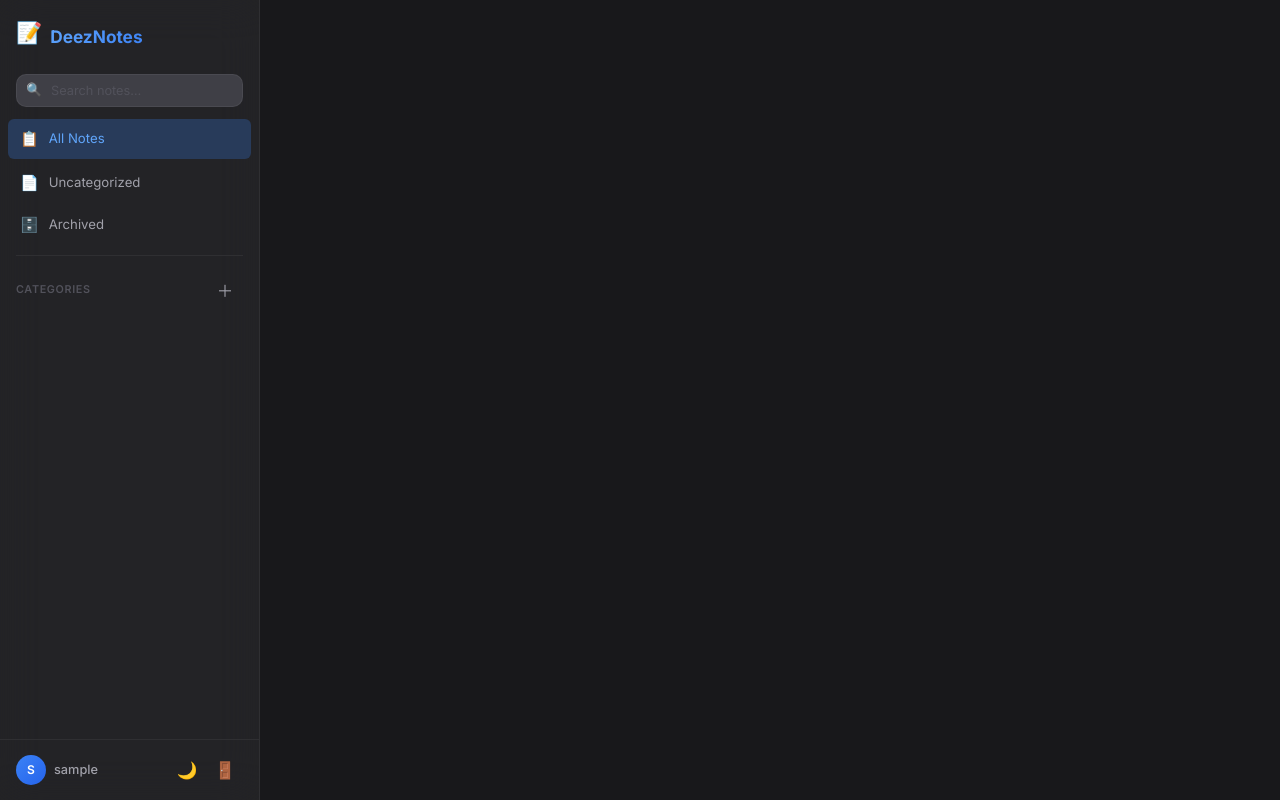
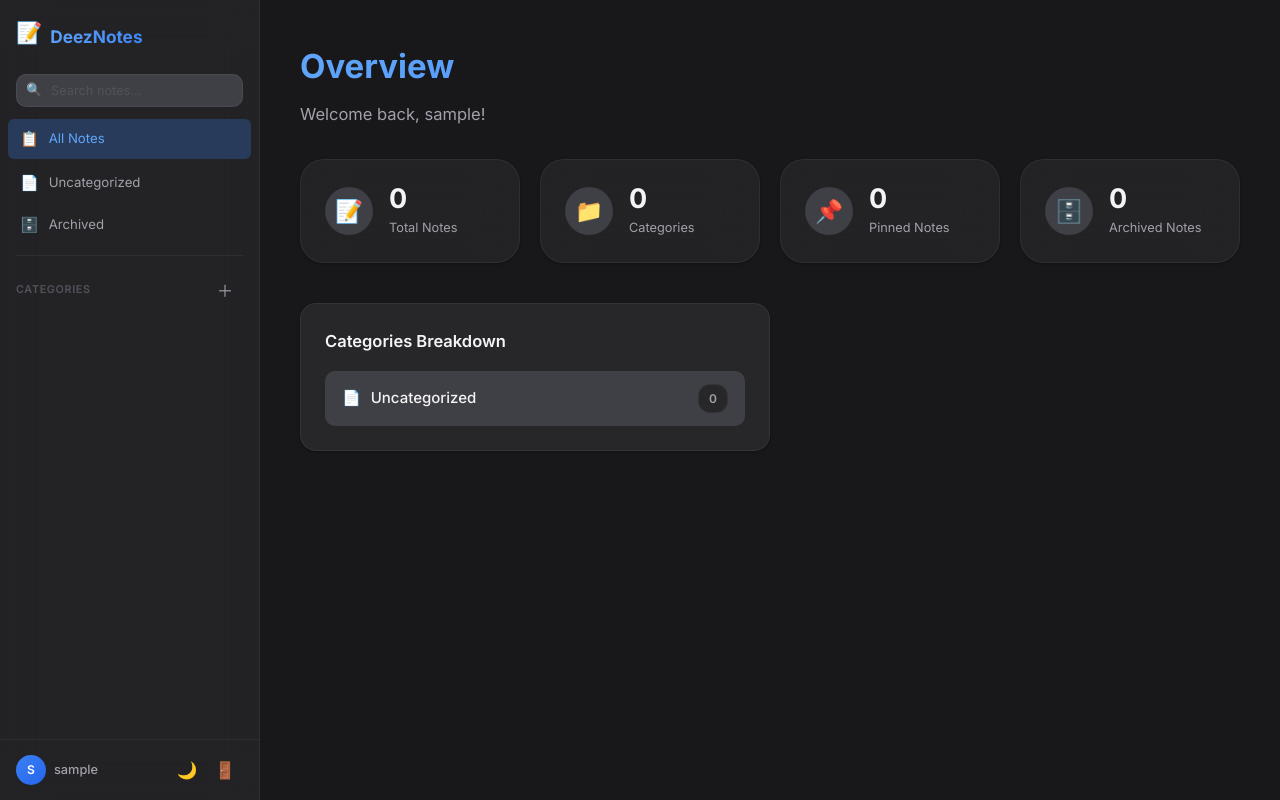
Before and after one commit to webbyfx/deeznotes, a Flask app: page /notes in a window 1280 px wide. Run offline with Flask 3, Linux system fonts and the light colour scheme; the visitor is signed in with stand-in values (Sample User, id 1); data that the repository does not hold is empty; some libraries are stand-ins or nearby versions.

Commit message:
style: Added overview page

```diff
--- a/static/css/style.css
+++ b/static/css/style.css
@@ -675,6 +675,148 @@ input[type="password"]::placeholder {
 .topbar-title {
     font-size: 1rem;
     font-weight: 600;
+}
+
+/* ----- Overview Panel ----- */
+.overview-panel {
+    flex: 1;
+    padding: 40px;
+    overflow-y: auto;
+    background: var(--bg-primary);
+    animation: fadeIn 0.4s ease-out;
+}
+@keyframes fadeIn {
+    from { opacity: 0; transform: translateY(10px); }
+    to { opacity: 1; transform: translateY(0); }
+}
+
+.overview-header {
+    margin-bottom: 32px;
+}
+.overview-header h1 {
+    font-size: 2.2rem;
+    font-weight: 700;
+    margin-bottom: 8px;
+    background: linear-gradient(135deg, var(--accent-light), var(--accent));
+    -webkit-background-clip: text;
+    -webkit-text-fill-color: transparent;
+    background-clip: text;
+}
+.overview-header p {
+    color: var(--text-secondary);
+    font-size: 1.1rem;
+}
+
+.overview-stats-grid {
+    display: grid;
+    grid-template-columns: repeat(auto-fill, minmax(220px, 1fr));
+    gap: 20px;
+    margin-bottom: 40px;
+}
+
+.stat-card {
+    background: var(--bg-glass);
+    backdrop-filter: blur(20px);
+    -webkit-backdrop-filter: blur(20px);
+    border: 1px solid var(--border);
+    border-radius: var(--radius-xl);
+    padding: 24px;
+    display: flex;
+    align-items: center;
+    gap: 16px;
+    box-shadow: var(--shadow-sm);
+    transition: all var(--transition);
+}
+.stat-card:hover {
+    transform: translateY(-2px);
+    box-shadow: var(--shadow-md);
+    border-color: var(--border-strong);
+}
+
+.stat-icon {
+    width: 48px;
+    height: 48px;
+    border-radius: 50%;
+    background: var(--bg-tertiary);
+    display: flex;
+    align-items: center;
+    justify-content: center;
+    font-size: 1.5rem;
+}
+
+.stat-info {
+    display: flex;
+    flex-direction: column;
+}
+.stat-value {
+    font-size: 1.8rem;
+    font-weight: 700;
+    color: var(--text-primary);
+    line-height: 1.1;
+}
+.stat-label {
+    font-size: 0.85rem;
+    color: var(--text-secondary);
+    margin-top: 4px;
+}
+
+.overview-sections {
+    display: grid;
+    grid-template-columns: 1fr;
+    gap: 24px;
+}
+.overview-section {
+    background: var(--bg-card);
+    border: 1px solid var(--border);
+    border-radius: var(--radius-lg);
+    padding: 24px;
+    box-shadow: var(--shadow-sm);
+    width: 50%;
+}
+@media (max-width: 768px) {
+    .overview-section { width: 100%; }
+}
+.overview-section h3 {
+    font-size: 1.1rem;
+    color: var(--text-primary);
+    margin-bottom: 16px;
+    font-weight: 600;
+}
+
+.category-stats-list {
+    display: flex;
+    flex-direction: column;
+    gap: 12px;
+}
+.category-stat-item {
+    display: flex;
+    justify-content: space-between;
+    align-items: center;
+    padding: 12px 16px;
+    background: var(--bg-tertiary);
+    border-radius: var(--radius-md);
+    border: 1px solid transparent;
+    transition: all var(--transition);
+}
+.category-stat-item:hover {
+    border-color: var(--border-strong);
+    background: var(--bg-hover);
+}
+.category-stat-name {
+    display: flex;
+    align-items: center;
+    gap: 10px;
+    font-weight: 500;
+    color: var(--text-primary);
+}
+.category-stat-count {
+    background: var(--bg-secondary);
+    color: var(--text-secondary);
+    padding: 4px 10px;
+    border-radius: 12px;
+    font-size: 0.8rem;
+    font-weight: 600;
+    border: 1px solid var(--border);
 }
 
 /* ----- Editor Panel ----- */
--- a/static/js/app.js
+++ b/static/js/app.js
@@ -32,6 +32,12 @@
         noteListEmpty: $('#note-list-empty'),
         noteListPanel: $('#note-list-panel'),
         noteListTitle: $('#note-list-title'),
+        overviewPanel: $('#overview-panel'),
+        statTotalNotes: $('#stat-total-notes'),
+        statTotalCategories: $('#stat-total-categories'),
+        statPinnedNotes: $('#stat-pinned-notes'),
+        statArchivedNotes: $('#stat-archived-notes'),
+        categoryStatsList: $('#category-stats-list'),
         editorPanel: $('#editor-panel'),
         editorTitle: $('#editor-title'),
         editorDate: $('#editor-date'),
@@ -359,6 +365,7 @@
         let allCount = 0;
         let uncategorizedCount = 0;
         let archivedCount = 0;
+        let pinnedCount = 0;
         const catCounts = {};
 
         state.notes.forEach((note) => {
@@ -368,6 +375,8 @@
             const allNotesContainer = document.getElementById('notes-all');
             if (allNotesContainer) allNotesContainer.appendChild(elAll);
             allCount++;
+
+            if (note.is_pinned) pinnedCount++;
 
             if (note.is_archived) {
                 const archivedContainer = document.getElementById('notes-archived');
@@ -390,7 +399,37 @@
             }
         });
 
-        // Removed counts update
+        // Update Overview Stats
+        if (dom.statTotalNotes) {
+            dom.statTotalNotes.textContent = allCount;
+            dom.statTotalCategories.textContent = state.categories.length;
+            dom.statPinnedNotes.textContent = pinnedCount;
+            dom.statArchivedNotes.textContent = archivedCount;
+
+            dom.categoryStatsList.innerHTML = '';
+            state.categories.forEach(cat => {
+                const count = catCounts[cat.id] || 0;
+                const catEl = document.createElement('div');
+                catEl.className = 'category-stat-item';
+                catEl.innerHTML = `
+                    <div class="category-stat-name">
+                        <span style="color: ${cat.color};">${cat.icon}</span>
+                        ${escHtml(cat.name)}
+                    </div>
+                    <div class="category-stat-count">${count}</div>
+                `;
+                dom.categoryStatsList.appendChild(catEl);
+            });
+            const uncatEl = document.createElement('div');
+            uncatEl.className = 'category-stat-item';
+            uncatEl.innerHTML = `
+                <div class="category-stat-name">
+                    <span>📄</span> Uncategorized
+                </div>
+                <div class="category-stat-count">${uncategorizedCount}</div>
+            `;
+            dom.categoryStatsList.appendChild(uncatEl);
+        }
     }
 
     async function openNote(noteId) {
@@ -414,6 +453,7 @@
         dom.btnArchive.style.opacity = note.is_archived ? '1' : '0.5';
 
         // Show editor
+        if (dom.overviewPanel) dom.overviewPanel.style.display = 'none';
         dom.editorPanel.style.display = 'flex';
         dom.mainContent.classList.add('editor-active');
 
@@ -532,6 +572,7 @@
     function closeEditor() {
         state.activeNoteId = null;
         dom.editorPanel.style.display = 'none';
+        if (dom.overviewPanel) dom.overviewPanel.style.display = 'block';
         dom.mainContent.classList.remove('editor-active');
         $$('.sidebar-note').forEach((c) => c.classList.remove('active'));
     }
@@ -1165,8 +1206,14 @@
             dom.confirmOverlay.classList.remove('show');
             if (confirmResolve) { confirmResolve(true); confirmResolve = null; }
         });
+
+        // Logo click -> Overview
+        const brand = $('.sidebar-brand');
+        if (brand) {
+            brand.style.cursor = 'pointer';
+            brand.addEventListener('click', closeEditor);
+        }
     }
-
 
     // ===== Init =====
 
--- a/templates/notes.html
+++ b/templates/notes.html
@@ -161,6 +161,53 @@
             <h2 class="topbar-title" id="topbar-title">All Notes</h2>
         </div>
 
+        <!-- Overview panel -->
+        <div class="overview-panel" id="overview-panel">
+            <div class="overview-header">
+                <h1>Overview</h1>
+                <p>Welcome back, <span id="overview-username">{{ username }}</span>!</p>
+            </div>
+
+            <div class="overview-stats-grid">
+                <div class="stat-card">
+                    <div class="stat-icon" style="color: var(--accent);">📝</div>
+                    <div class="stat-info">
+                        <span class="stat-value" id="stat-total-notes">0</span>
+                        <span class="stat-label">Total Notes</span>
+                    </div>
+                </div>
+                <div class="stat-card">
+                    <div class="stat-icon" style="color: var(--success);">📁</div>
+                    <div class="stat-info">
+                        <span class="stat-value" id="stat-total-categories">0</span>
+                        <span class="stat-label">Categories</span>
+                    </div>
+                </div>
+                <div class="stat-card">
+                    <div class="stat-icon" style="color: var(--warning);">📌</div>
+                    <div class="stat-info">
+                        <span class="stat-value" id="stat-pinned-notes">0</span>
+                        <span class="stat-label">Pinned Notes</span>
+                    </div>
+                </div>
+                <div class="stat-card">
+                    <div class="stat-icon" style="color: var(--danger);">🗄️</div>
+                    <div class="stat-info">
+                        <span class="stat-value" id="stat-archived-notes">0</span>
+                        <span class="stat-label">Archived Notes</span>
+                    </div>
+                </div>
+            </div>
+
+            <div class="overview-sections">
+                <div class="overview-section">
+                    <h3>Categories Breakdown</h3>
+                    <div class="category-stats-list" id="category-stats-list">
+                    </div>
+                </div>
+            </div>
+        </div>
+
         <!-- Editor panel -->
         <div class="editor-panel" id="editor-panel" style="display:none;">
             <div class="editor-topbar">
```
